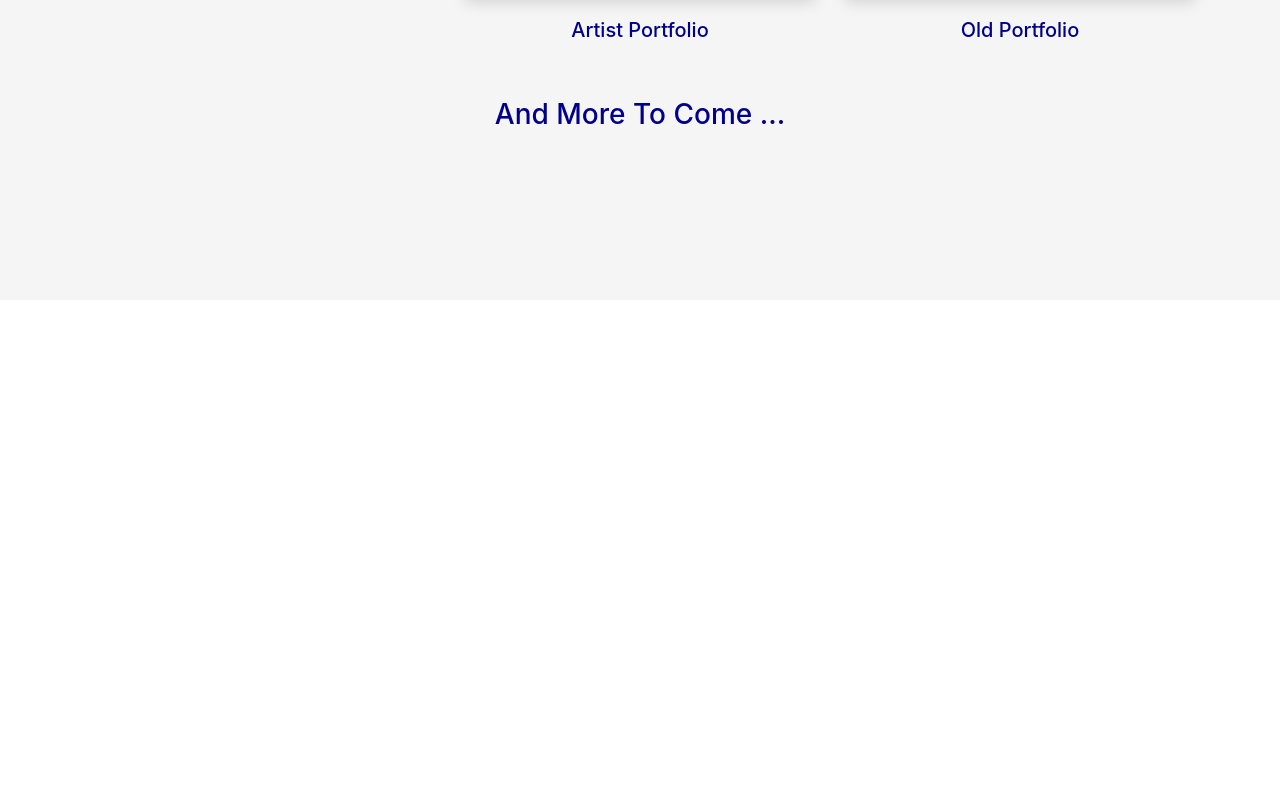
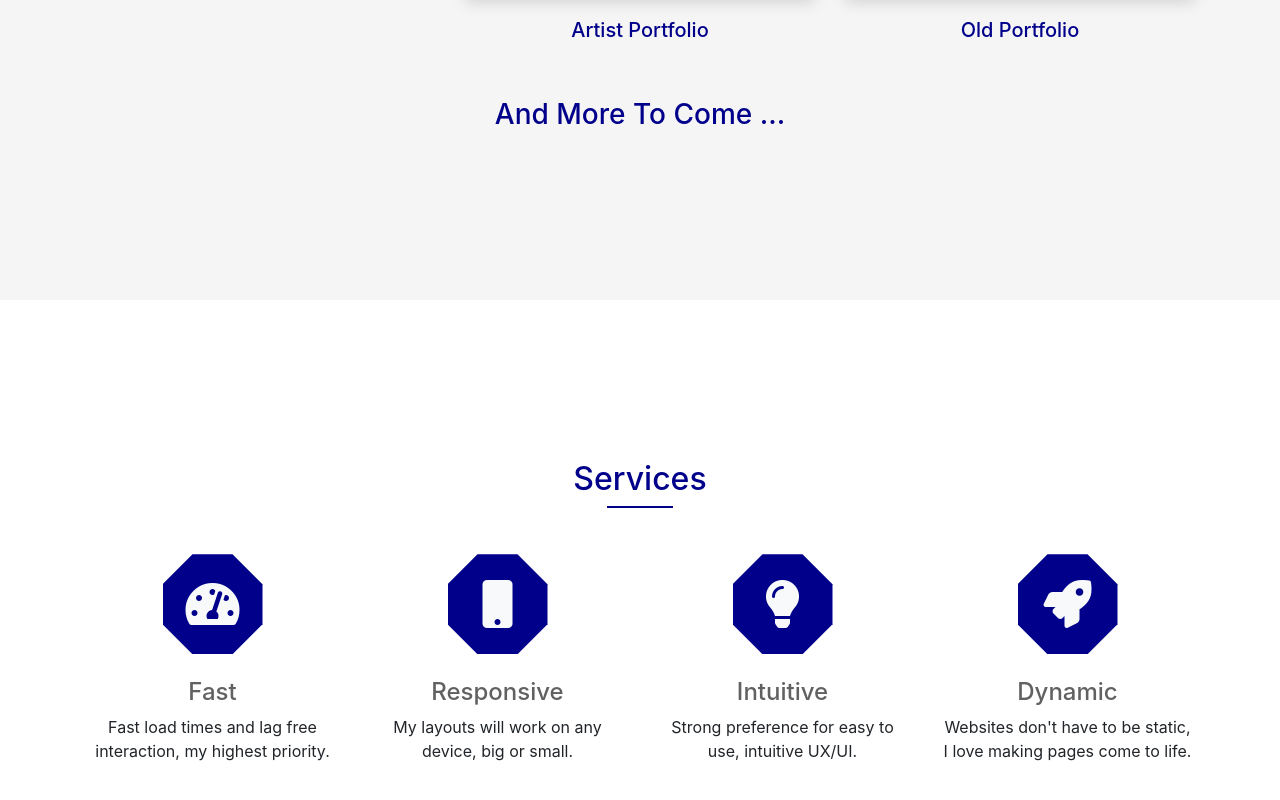
Before and after one commit to GueltonGeorges1995/portfolio, a React (Create React App) app: page / in a window 1280 px wide. Shown: the part 2208-3008 px from the top of the page. Before the commit the page ends 2508 px from the top, so only its background shows below. Built offline with nearby package versions, Linux system fonts and the light colour scheme.

Commit message:
services v1

```diff
--- a/src/App.jsx
+++ b/src/App.jsx
@@ -2,6 +2,7 @@ import React from 'react'
 import Header from './components/header/Header';
 import About from './components/about/About';
 import Portfolio from './components/portfolio/Portfolio';
+import Services from './components/services/Services';
 
 import './assets/scss/global.scss';
 
@@ -12,6 +13,7 @@ const App = () => {
             <Header />
             <About />
             <Portfolio />
+            <Services />
         </div>
     )
 };
--- /dev/null
+++ b/src/components/services/Services.jsx
@@ -0,0 +1,67 @@
+import React from 'react';
+import Container from 'react-bootstrap/Container';
+import Row from 'react-bootstrap/Row';
+import Col from 'react-bootstrap/Col';
+
+
+import './services.scss'
+
+const Services = () => {
+    return (
+        <div id='services' className='py-10-rem'>
+            <div className='text-center'>
+                    <h2 className='underline-title-section'>Services</h2>
+            </div>
+            <Container>
+                <Row className='mt-xl-5 mt-lg-0'>
+                    <Col xl={3} lg={12} className='mt-xl-0 mt-5'>
+                        <div className='d-flex justify-content-center align-items-center'>
+                            <div className='bg-icon-services d-flex justify-content-center align-items-center'>
+                                <i className="fas fa-tachometer-alt text-light icon-services-size "></i>
+                            </div>
+                        </div>
+                        <div className='text-center mt-4'>
+                            <h4 className='title-icon-services'>Fast</h4>
+                            <p>Fast load times and lag free interaction, my highest priority.</p>
+                        </div>
+                    </Col>
+                    <Col xl={3} lg={12} className='mt-xl-0 mt-5'>
+                        <div className='d-flex justify-content-center align-items-center'>
+                            <div className='bg-icon-services d-flex justify-content-center align-items-center'>
+                                <i className="fas fa-mobile text-light icon-services-size"></i>
+                            </div>
+                        </div>
+                        <div className='text-center mt-4'>
+                            <h4 className='title-icon-services'>Responsive</h4>
+                            <p>My layouts will work on any device, big or small.</p>
+                        </div>
+                    </Col>
+                    <Col xl={3} lg={12} className='mt-xl-0 mt-5'>
+                        <div className='d-flex justify-content-center align-items-center'>
+                            <div className='bg-icon-services d-flex justify-content-center align-items-center'>
+                                <i className="fas fa-lightbulb text-light icon-services-size"></i>
+                            </div>
+                        </div>
+                        <div className='text-center mt-4'>
+                            <h4 className='title-icon-services'>Intuitive</h4>
+                            <p>Strong preference for easy to use, intuitive UX/UI.</p>
+                        </div>
+                    </Col>
+                    <Col xl={3} lg={12} className='mt-xl-0 mt-5'>
+                        <div className='d-flex justify-content-center align-items-center'>
+                            <div className='bg-icon-services d-flex justify-content-center align-items-center'>
+                                <i className="fas fa-rocket text-light icon-services-size"></i>
+                            </div>
+                        </div>
+                        <div className='text-center mt-4'>
+                            <h4 className='title-icon-services'>Dynamic</h4>
+                            <p>Websites don't have to be static, I love making pages come to life.</p>
+                        </div>
+                    </Col>
+                </Row>
+            </Container>
+        </div>
+    )
+};
+
+export default Services;
--- /dev/null
+++ b/src/components/services/services.scss
@@ -0,0 +1,15 @@
+.bg-icon-services {
+    clip-path: polygon(30% 0%, 70% 0%, 100% 30%, 100% 70%, 70% 100%, 30% 100%, 0% 70%, 0% 30%);
+    background-color: darkblue;
+    display: inline-block;
+    width: 100px;
+    height: 100px;
+}
+
+.icon-services-size {
+    font-size: 3rem;
+}
+
+.title-icon-services {
+    color: #616161;
+}
```
